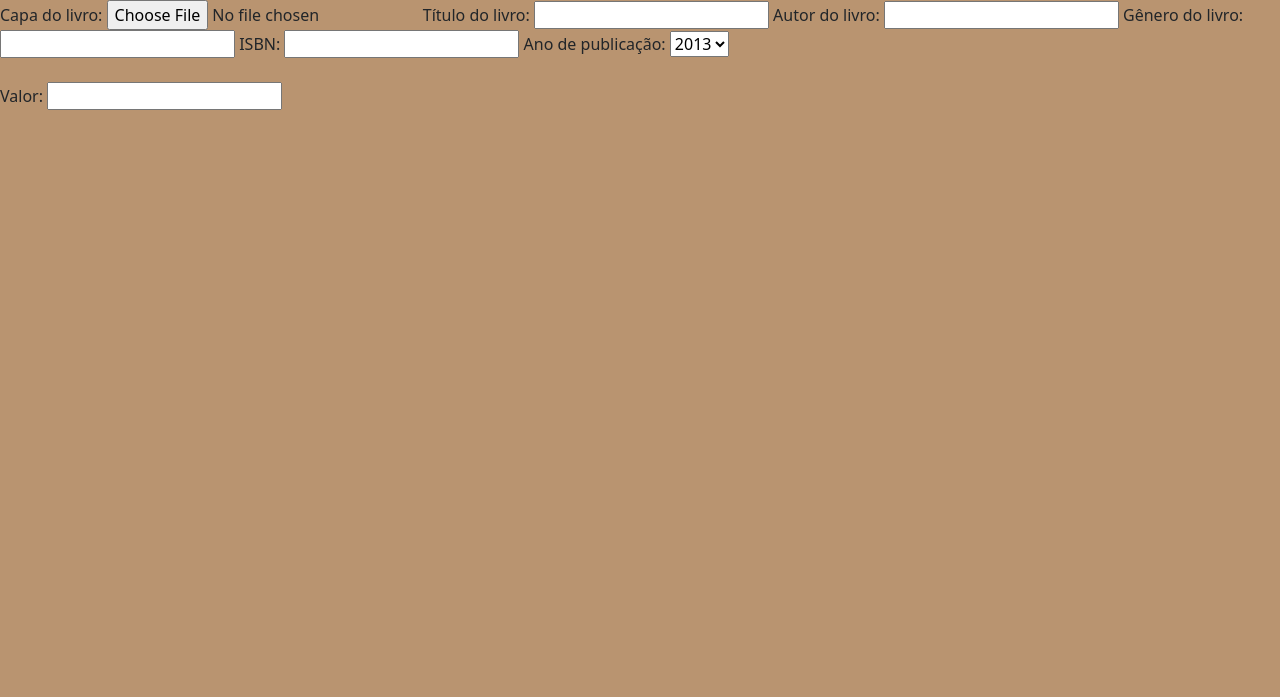
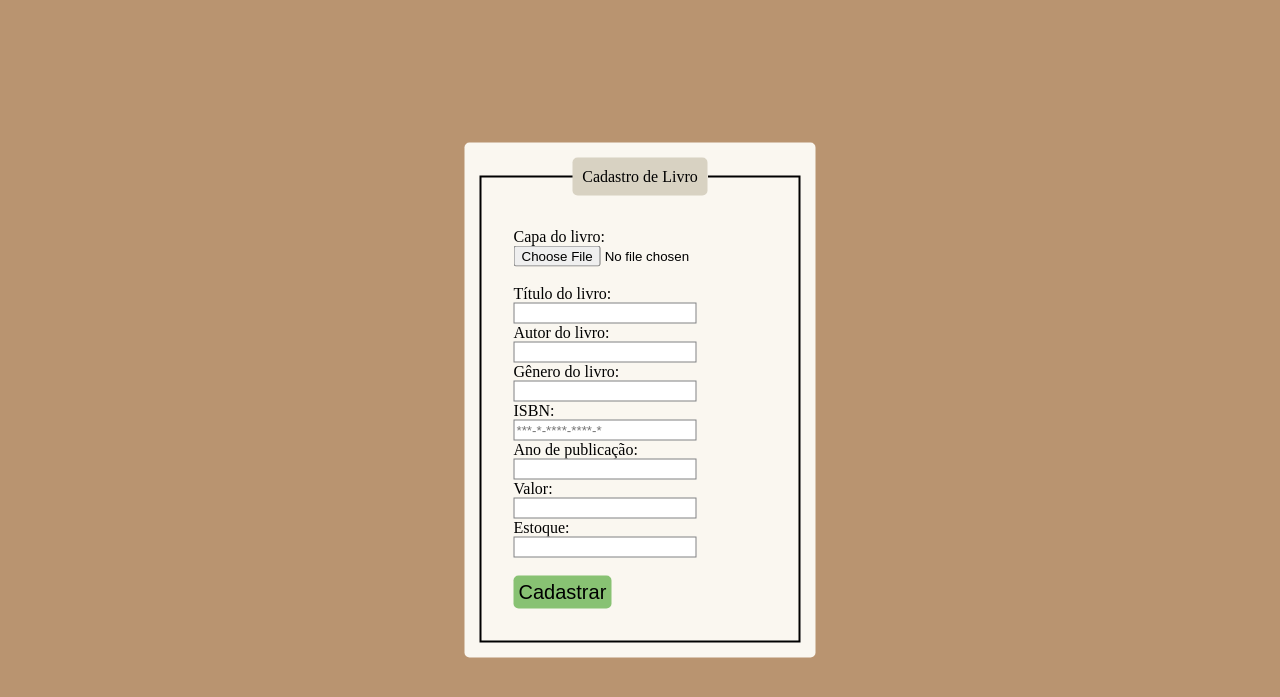
Before and after one commit to kayqedg/library, a PHP site: page /pages/bookregister.php in a window 1280 px wide. Shown: the top 697 px of the page. Run offline with PHP 8.4, Linux system fonts and the light colour scheme.

Commit message:
Prossegui com desenvolvimento do Cadastro de Livros

```diff
--- a/library-app/pages/bookregister.php
+++ b/library-app/pages/bookregister.php
@@ -7,43 +7,133 @@
     <meta charset="UTF-8">
     <meta name="viewport" content="width=device-width, initial-scale=1.0">
     <title>Book Register - Library</title>
-    <link rel="stylesheet" href="https://stackpath.bootstrapcdn.com/bootstrap/5.0.0-alpha1/css/bootstrap.min.css"
-        integrity="sha384-r4NyP46KrjDleawBgD5tp8Y7UzmLA05oM1iAEQ17CSuDqnUK2+k9luXQOfXJCJ4I" crossorigin="anonymous">
-    <script src="https://stackpath.bootstrapcdn.com/bootstrap/5.0.0-alpha1/js/bootstrap.min.js"
-        integrity="sha384-oesi62hOLfzrys4LxRF63OJCXdXDipiYWBnvTl9Y9/TRlw5xlKIEHpNyvvDShgf/"
-        crossorigin="anonymous"></script>
-    <script src="https://cdn.jsdelivr.net/npm/popper.js@1.16.0/dist/umd/popper.min.js"
-        integrity="sha384-Q6E9RHvbIyZFJoft+2mJbHaEWldlvI9IOYy5n3zV9zzTtmI3UksdQRVvoxMfooAo"
-        crossorigin="anonymous"></script>
+
     <link rel="stylesheet" href="../css/style.css">
 </head>
+<style>
+    :root {
+        --white: #faf7f0;
+        --gray: #d8d2c2;
+        --brown: #b17457;
+        --lightbrown: #b99470;
+        --black: #4a4947;
+    }
+
+    main {
+        position: absolute;
+        left: 50%;
+        top: 50%;
+        transform: translate(-50%, -50%);
+    }
+
+    form {
+        background-color: var(--white);
+        border-radius: 5px;
+        padding: 15px;
+
+    }
+
+    fieldset {
+        padding: 2rem;
+    }
+
+    legend {
+        text-align: center;
+        padding: 10px;
+        border-radius: 5px;
+        background-color: var(--gray);
+    }
+
+    .btn {
+        background-color: #88C273;
+        padding: 5px;
+        border-radius: 5px;
+        border: none;
+        transition: 0.3s;
+        font-size: 20px;
+    }
+
+    .btn:hover {
+        background-color: #A0D683;
+    }
+
+    input[type="text"],
+    input[type="number"] {
+        border: 1px solid gray;
+        outline: none;
+        padding: 2px;
+    }
+</style>
 
 <body>
     <main>
-        <label for="cover">Capa do livro:</label>
-        <input type="file" name="cover" id="">
-        <label for="title">Título do livro:</label>
-        <input type="text" name="title" id="">
-        <label for="author">Autor do livro:</label>
-        <input type="text" name="author" id="">
-        <label for="genre">Gênero do livro:</label>
-        <!-- NOTE: gerar de algum modo um arquivo que salve gêneros (ver JSON) e implantar os dados em um html select -->
-        <input type="text" name="genre" id="">
-        <label for="isbn">ISBN:</label>
-        <!-- NOTE: Criar uma máscara para ISBN aqui (opcional porém recomendado) -->
-        <input type="text" name="isbn" id="">
-        <label for="public-year">Ano de publicação:</label>
-        <!-- NOTE: Configurar para gerar automaticamente diversos anos -->
-        <select name="public-year" id="">
-            <option value="2013">2013</option>
-            <option value="2014">2014</option>
-            <option value="2015">2015</option>
-        </select> <br> <br>
-        <label for="value">Valor:</label>
-        <!-- NOTE: Criar uma máscara para valores monetários aqui -->
-        <input type="text" name="value" id="">
-        <label for="qtd_estoque"></label>
+        <form action="bookregister.php">
+            <fieldset style="border-color:black !important; border-style:solid !important">
+                <legend>Cadastro de Livro</legend>
+                <label for="cover">Capa do livro:</label> <br>
+                <input type="file" name="cover" id=""> <br> <br>
+                <label for="title">Título do livro:</label> <br>
+                <input type="text" name="title" id=""> <br>
+                <label for="author">Autor do livro:</label> <br>
+                <input type="text" name="author" id=""> <br>
+                <label for="genre">Gênero do livro:</label> <br>
+                <!-- NOTE: gerar de algum modo um arquivo que salve gêneros (ver JSON) e implantar os dados em um html select -->
+                <input type="text" name="genre" id=""> <br>
+                <label for="isbn">ISBN:</label> <br>
+                <!-- NOTE: Criar uma máscara para ISBN aqui (opcional porém recomendado) -->
+                <input type="text" name="isbn" id="isbn" placeholder="***-*-****-****-*"> <br>
+                <label for="public-year">Ano de publicação:</label> <br>
+                <!-- NOTE: Configurar para gerar automaticamente diversos anos -->
+                <input type="text" name="" id="public-year" maxlength="4"> <br>
+                <label for="value">Valor:</label> <br>
+                <!-- NOTE: Criar uma máscara para valores monetários aqui -->
+                <input type="text" name="value" id="price"> <br>
+                <label for="qtd_estoque">Estoque:</label> <br>
+                <input type="number" name="" id=""> <br> <br>
+                <input type="submit" value="Cadastrar" class="btn">
+            </fieldset>
+        </form>
     </main>
 </body>
+<script>
+    const inputPrice = document.getElementById('price')
+    const inputYear = document.getElementById('public-year');
+    const inputIsbn = document.getElementById('isbn');
+
+    inputPrice.addEventListener('keypress', e => {
+        if (isNaN(e.key)) {
+            e.preventDefault
+        } else {
+            let inputLength = inputPrice.value.length
+            if (inputLength === 2) {
+                inputPrice.value[0] = ','
+            }
+        }
+    })
+
+    inputyear.addEventListener('keypress', e => {
+        if (isNaN(e.key)) {
+            e.preventDefault();
+        }
+    })
+
+    inputIsbn.addEventListener('keypress', e => {
+        let inputLength = inputIsbn.value.length;
+        isbn.maxLength = '17';
+        if (isNaN(e.key)) {
+            e.preventDefault();
+        } else {
+            if (inputLength === 3) {
+                inputIsbn.value += '-';
+            } else if (inputLength === 5) {
+                inputIsbn.value += '-';
+            } else if (inputLength === 10) {
+                inputIsbn.value += '-';
+            } else if (inputLength === 15) {
+                inputIsbn.value += '-';
+            }
+        }
+    });
+</script>
 
 </html>
```
Also changed, not shown: db-files/inserts.txt (+9 -18 lines), db-files/sqlcode.sql (+5 -10 lines), library-app/teste-input-mask/test.html (added, +15 -0 lines).
